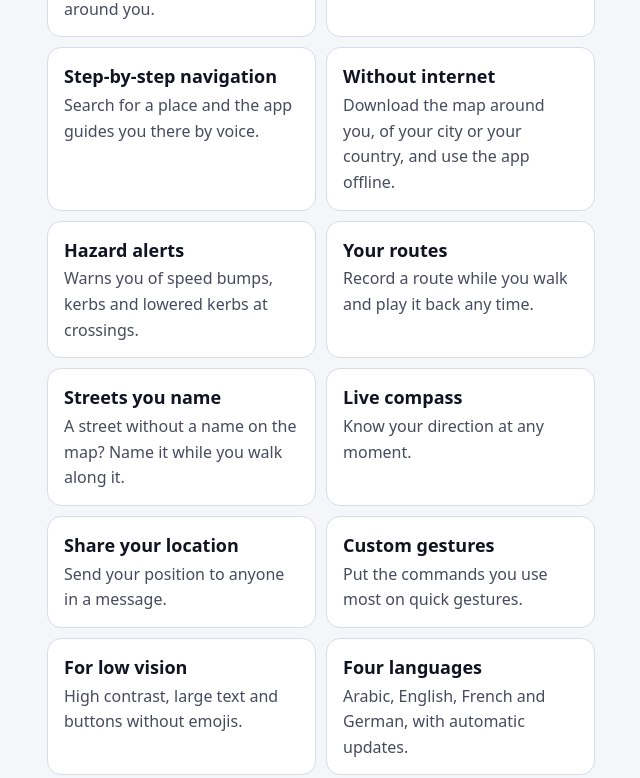
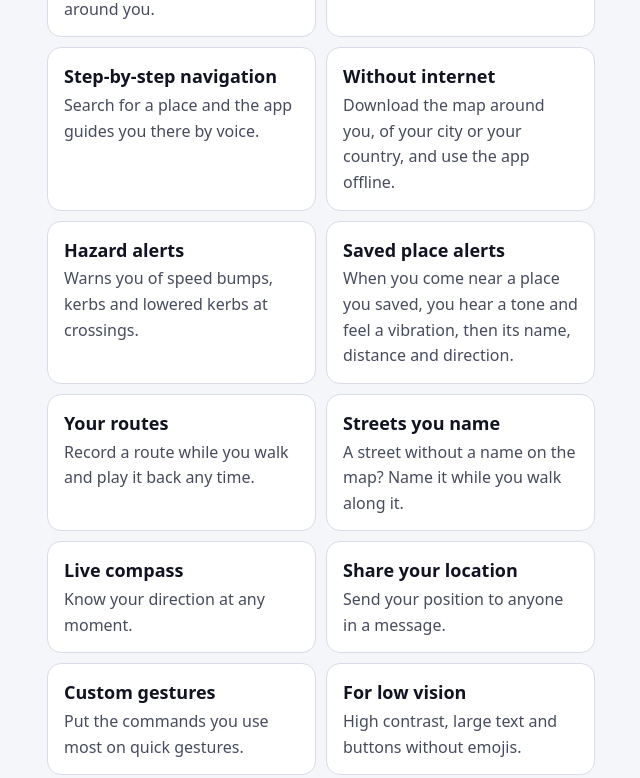
Before and after one commit to Ezeddin-20/SmartTraveler, a plain HTML site: page index.html in a window 1280 px wide. Shown: the part 1241-2019 px from the top of the page, without its empty margins (319-959 px from the left). Drawn offline with Linux system fonts and the light colour scheme; no server answers.

Commit message:
Download page: saved place alerts (18.4.0)
Co-Authored-By: Claude Opus 5.5 <noreply@anthropic.com>

```diff
--- a/index.html
+++ b/index.html
@@ -134,6 +134,7 @@
         ["ملاحة خطوة بخطوة", "ابحث عن مكان، والتطبيق يوصلك إليه بالصوت."],
         ["بدون إنترنت", "حمّل خريطة ما حولك أو مدينتك أو دولتك مسبقاً، واستخدم التطبيق دون اتصال."],
         ["تنبيهات العوائق", "ينبّهك إلى المطبات وحواف الرصيف والنزلات عند المعابر."],
+        ["تنبيه الأماكن المحفوظة", "عندما تقترب من مكان حفظته، تسمع نغمة واهتزازاً، ثم اسم المكان ومسافته واتجاهه."],
         ["مساراتك", "سجّل مساراً وأنت تمشي، وأعد تشغيله متى شئت."],
         ["شوارع تسمّيها بنفسك", "شارع بلا اسم على الخريطة؟ سمّه وأنت تمشي عليه."],
         ["بوصلة حية", "اعرف اتجاهك في أي لحظة."],
@@ -168,6 +169,7 @@
         ["Step-by-step navigation", "Search for a place and the app guides you there by voice."],
         ["Without internet", "Download the map around you, of your city or your country, and use the app offline."],
         ["Hazard alerts", "Warns you of speed bumps, kerbs and lowered kerbs at crossings."],
+        ["Saved place alerts", "When you come near a place you saved, you hear a tone and feel a vibration, then its name, distance and direction."],
         ["Your routes", "Record a route while you walk and play it back any time."],
         ["Streets you name", "A street without a name on the map? Name it while you walk along it."],
         ["Live compass", "Know your direction at any moment."],
@@ -202,6 +204,7 @@
         ["Navigation pas à pas", "Cherchez un lieu et l'application vous y guide à la voix."],
         ["Sans internet", "Téléchargez la carte autour de vous, de votre ville ou de votre pays, et utilisez l'application hors ligne."],
         ["Alertes d'obstacles", "Vous prévient des ralentisseurs, bordures et abaissements de trottoir aux passages."],
+        ["Alerte des lieux enregistrés", "Quand vous approchez d'un lieu enregistré, un son et une vibration, puis son nom, sa distance et sa direction."],
         ["Vos itinéraires", "Enregistrez un itinéraire en marchant et rejouez-le quand vous voulez."],
         ["Rues que vous nommez", "Une rue sans nom sur la carte ? Nommez-la en la parcourant."],
         ["Boussole en direct", "Connaissez votre direction à tout moment."],
@@ -236,6 +239,7 @@
         ["Navigation Schritt für Schritt", "Such einen Ort, und die App führt dich per Sprache hin."],
         ["Ohne Internet", "Lade die Karte rund um dich, deiner Stadt oder deines Landes vorab und nutze die App offline."],
         ["Hinweise auf Hindernisse", "Warnt dich vor Bodenschwellen, Bordsteinen und Absenkungen an Überwegen."],
+        ["Hinweis bei gespeicherten Orten", "Näherst du dich einem gespeicherten Ort, kommen Ton und Vibration, dann Name, Entfernung und Richtung."],
         ["Deine Routen", "Zeichne beim Gehen eine Route auf und spiel sie jederzeit wieder ab."],
         ["Straßen, die du benennst", "Eine Straße ohne Namen auf der Karte? Benenne sie, während du sie entlanggehst."],
         ["Live-Kompass", "Kenne jederzeit deine Richtung."],
```
